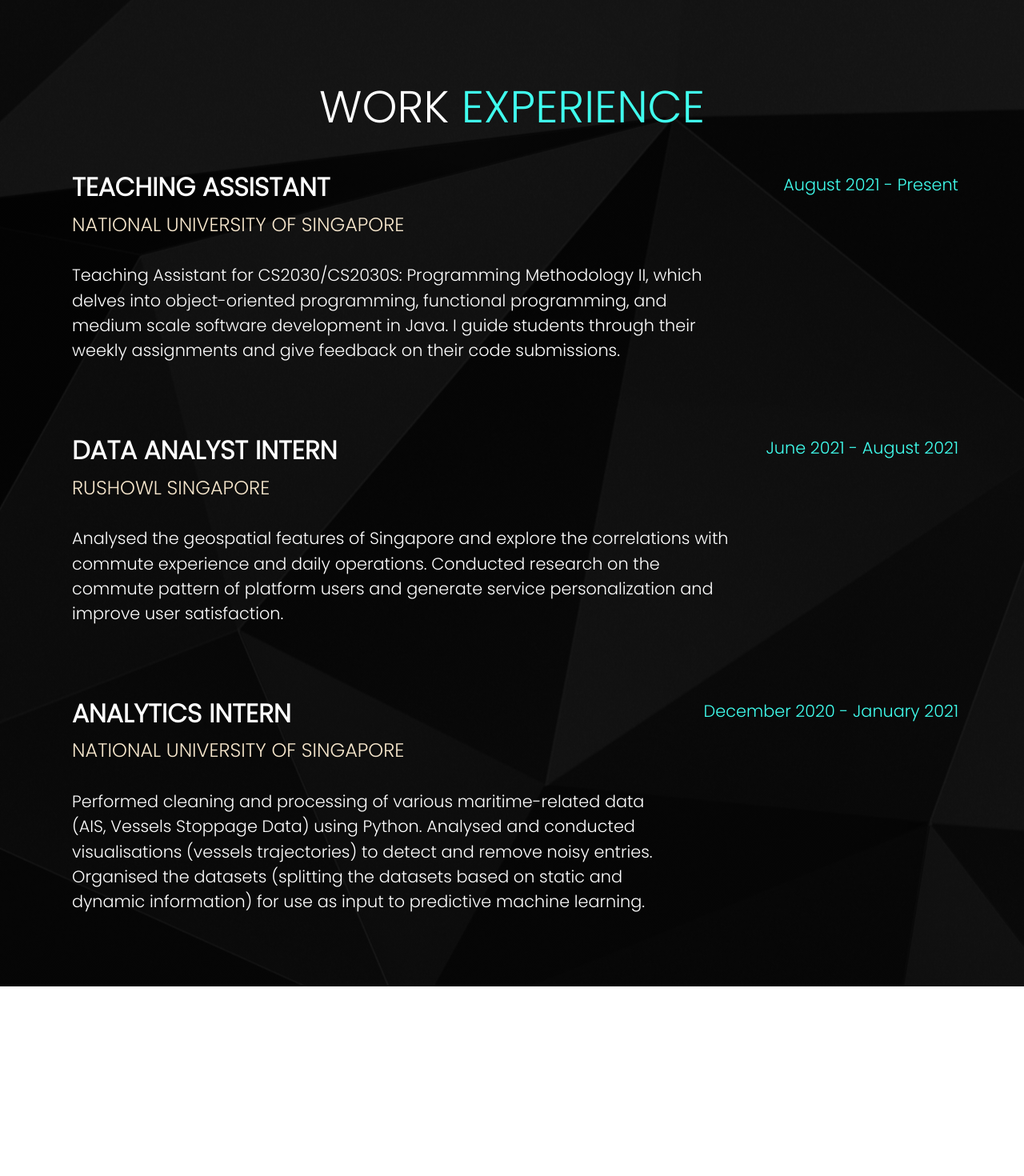
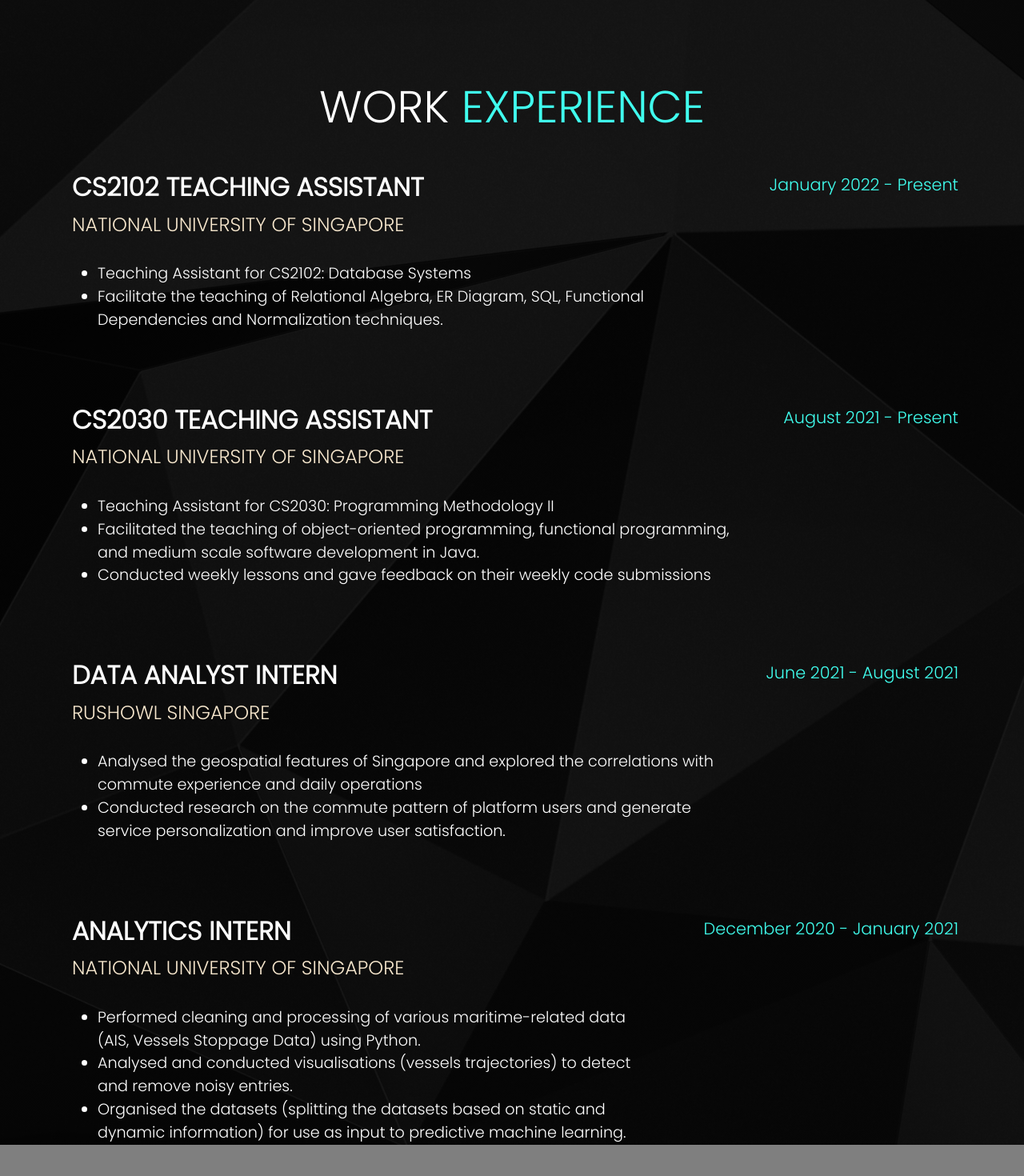
Before and after one commit to g4ryy/portfolio, a React (Create React App) app in the folder frontend/: page /portfolio/experiences in a window 1280 px wide. Shown: the part 100-1570 px from the top of the page at 80% size. Before the commit the page ends 1333 px from the top, so only its background shows below. Built offline with nearby package versions, Linux system fonts and the light colour scheme.

Commit message:
Update experience section

```diff
--- a/frontend/src/components/Experiences/Experiences.js
+++ b/frontend/src/components/Experiences/Experiences.js
@@ -5,16 +5,32 @@
     return (
         <Container className='exp-section' style={{marginTop:"200px", color:"white"}}>
             <h1>WORK <span>EXPERIENCE</span></h1>
+
             <Row className='job'>
                 <Col xs={12} md={8} lg={9} className='main'>
-                    <h2><strong>TEACHING ASSISTANT</strong></h2>
+                    <h2><strong>CS2102 TEACHING ASSISTANT</strong></h2>
                     <h3 className='subhead'>NATIONAL UNIVERSITY OF SINGAPORE</h3>
-                    <p>Teaching Assistant for CS2030/CS2030S: Programming Methodology II, which delves
-                       into object-oriented programming, functional programming, and medium scale software
-                       development in Java. I guide students through their weekly assignments and give feedback on their code
-                       submissions.
+                    <ul className='job-desc'>
+                        <li>Teaching Assistant for CS2102: Database Systems</li>
+                        <li>Facilitate the teaching of Relational Algebra, ER Diagram, SQL,
+                            Functional Dependencies and Normalization techniques.</li>
+                    </ul>
+                </Col>
+                <Col xs={12} md={4} lg={3} className='period'>
+                    January 2022 - Present
+                </Col>
+            </Row>
 
-                    </p>
+            <Row className='job'>
+                <Col xs={12} md={8} lg={9} className='main'>
+                    <h2><strong>CS2030 TEACHING ASSISTANT</strong></h2>
+                    <h3 className='subhead'>NATIONAL UNIVERSITY OF SINGAPORE</h3>
+                    <ul className='job-desc'>
+                        <li>Teaching Assistant for CS2030: Programming Methodology II</li>
+                        <li>Facilitated the teaching of object-oriented programming, functional programming, and medium scale software
+                       development in Java.</li>
+                        <li>Conducted weekly lessons and gave feedback on their weekly code submissions</li>
+                    </ul>
                 </Col>
                 <Col xs={12} md={4} lg={3} className='period'>
                     August 2021 - Present
@@ -25,11 +41,12 @@
                 <Col xs={12} md={8} lg={9} className='main'>
                     <h2><strong>DATA ANALYST INTERN</strong></h2>
                     <h3 className='subhead'>RUSHOWL SINGAPORE</h3>
-                    <p>
-                        Analysed the geospatial features of Singapore and explore the correlations with commute experience and
-                        daily operations. Conducted research on the commute pattern of platform users and generate service
-                        personalization and improve user satisfaction.
-                    </p>
+                    <ul className='job-desc'>
+                        <li>Analysed the geospatial features of Singapore and explored the correlations with commute experience and
+                        daily operations</li>
+                        <li>Conducted research on the commute pattern of platform users and generate service
+                        personalization and improve user satisfaction.</li>
+                    </ul>
                 </Col>
                 <Col xs={12} md={4} lg={3} className='period'>
                     June 2021 - August 2021
@@ -40,13 +57,14 @@
                 <Col xs={12} md={8} className='main'>
                     <h2><strong>ANALYTICS INTERN</strong></h2>
                     <h3 className='subhead'>NATIONAL UNIVERSITY OF SINGAPORE</h3>
-                    <p>
-                        Performed cleaning and processing of various maritime-related data
-                        (AIS, Vessels Stoppage Data) using Python. Analysed and conducted visualisations (vessels trajectories) to detect and remove
-                        noisy entries. Organised the datasets (splitting the datasets based on static and dynamic
-                        information) for use as input to predictive machine learning.
-
-                    </p>
+                    <ul className='job-desc'>
+                        <li>Performed cleaning and processing of various maritime-related data
+                        (AIS, Vessels Stoppage Data) using Python.</li>
+                        <li>Analysed and conducted visualisations (vessels trajectories) to detect and remove
+                        noisy entries.</li>
+                        <li>Organised the datasets (splitting the datasets based on static and dynamic
+                        information) for use as input to predictive machine learning.</li>
+                    </ul>
                 </Col>
                 <Col xs={12} md={4} className='period'>
                     December 2020 - January 2021
--- a/frontend/src/styles.css
+++ b/frontend/src/styles.css
@@ -488,9 +488,9 @@
   padding-left: 20px !important;
 }
 
-.main p {
-  font-size: 1.3rem;
+.job-desc {
   text-align: left;
+  font-size: 1.2rem;
 }
 
 @media (max-width: 800px) {
```
